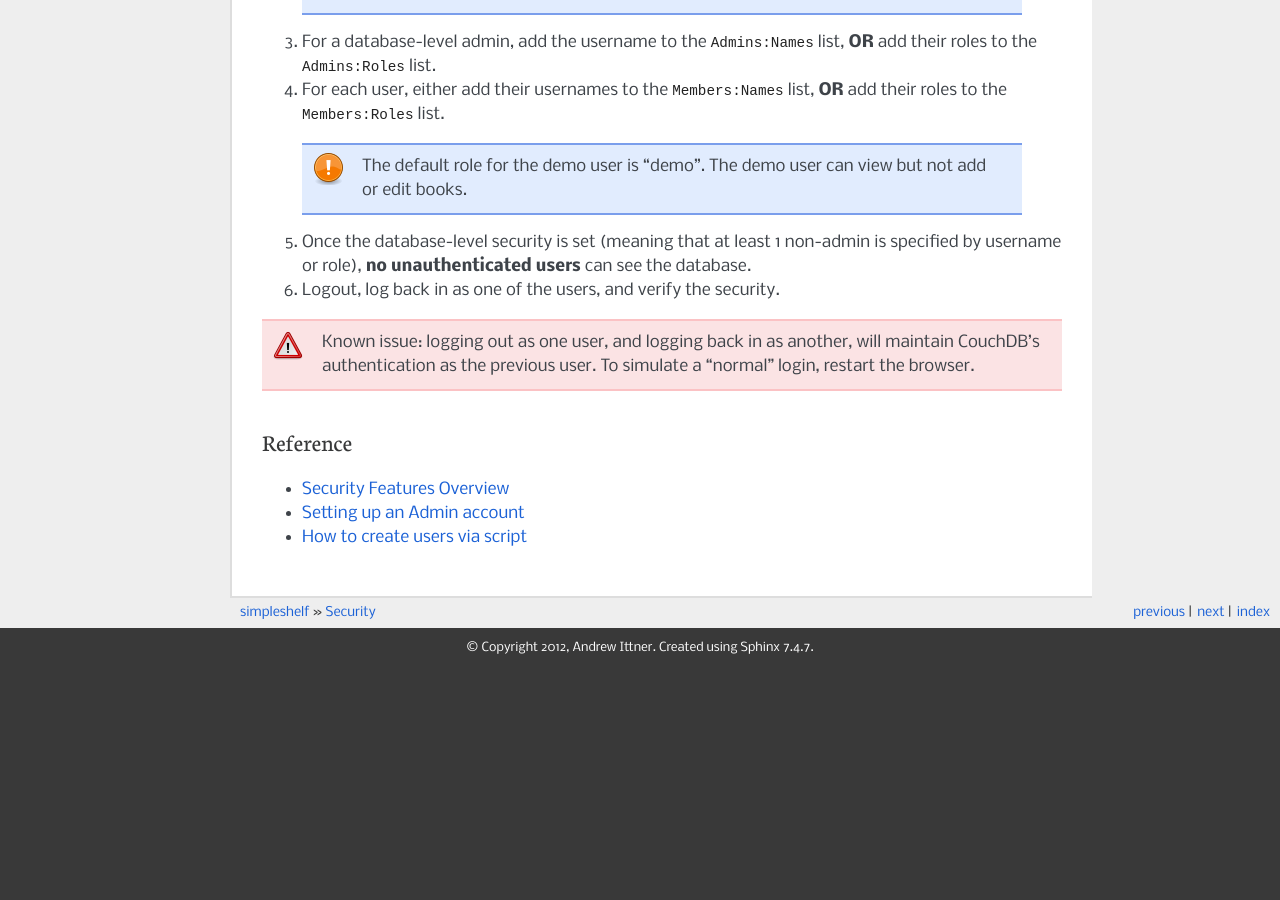
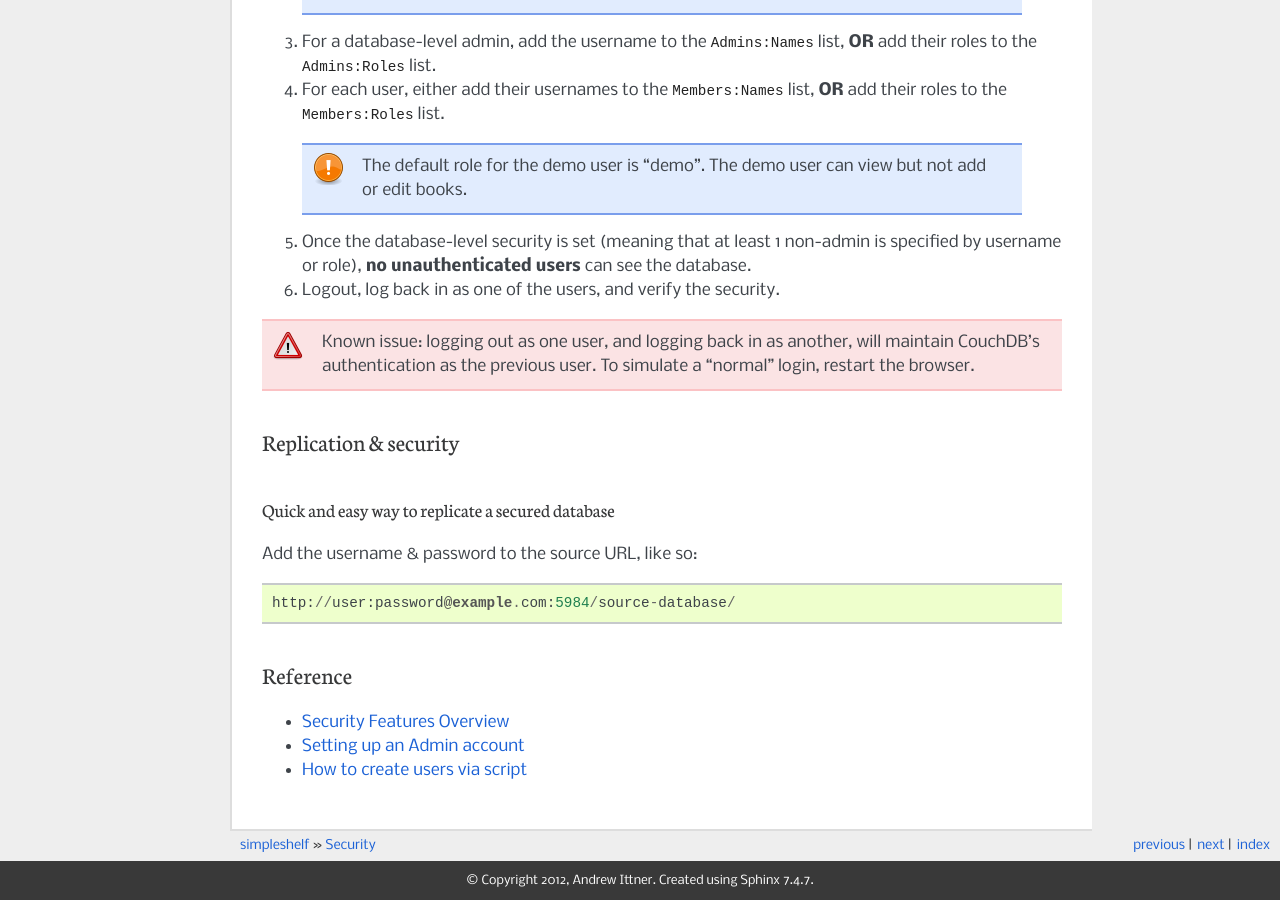
Before and after one commit to tephyr/simpleshelf, a Sphinx documentation site: the page built from docs/security.rst, in a window 1280 px wide and 900 px high, scrolled down 1377 px. Built offline with Sphinx 7.4.7, drawn with Linux system fonts in a browser that asks for light colours; before the commit the page ends 2044 px from its top, so only the background shows below that; some of the changed text lies outside the part shown.

Commit message:
Add instructions for replicating a secured database

```diff
--- a/docs/security.rst
+++ b/docs/security.rst
@@ -59,6 +59,14 @@ These instructions must be followed for each simpleshelf database on a CouchDB s
 
 .. warning:: Known issue: logging out as one user, and logging back in as another, will maintain CouchDB's authentication as the previous user.  To simulate a "normal" login, restart the browser.
 
+Replication & security
+++++++++++++++++++++++
+Quick and easy way to replicate a secured database
+--------------------------------------------------
+Add the username & password to the source URL, like so::
+
+  http://user:password@example.com:5984/source-database/
+
 Reference
 +++++++++
 - `Security Features Overview <http://wiki.apache.org/couchdb/Security_Features_Overview>`__
```
